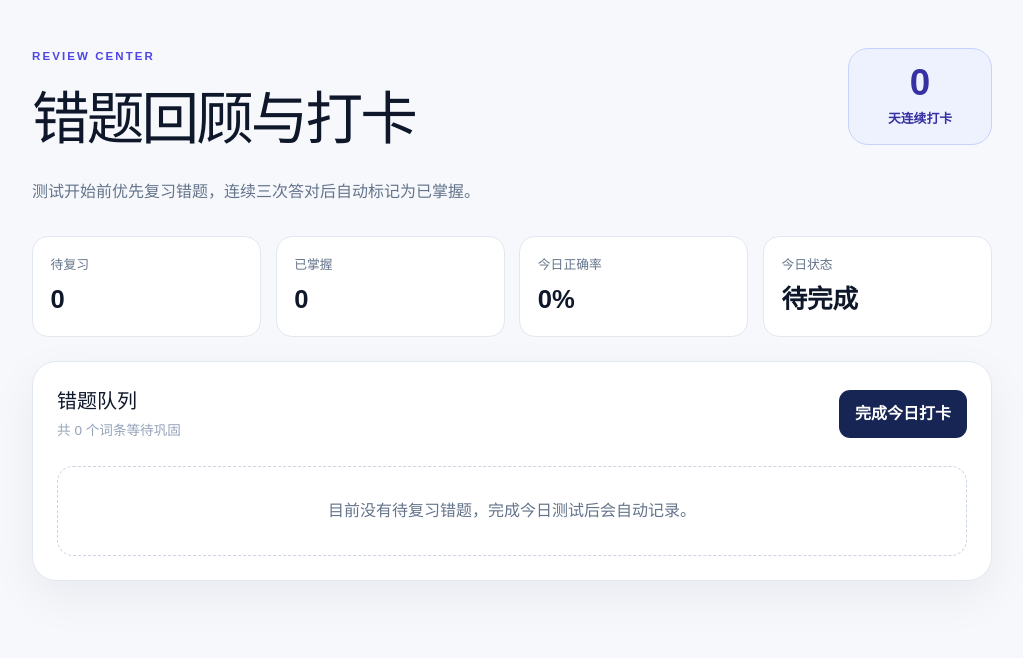
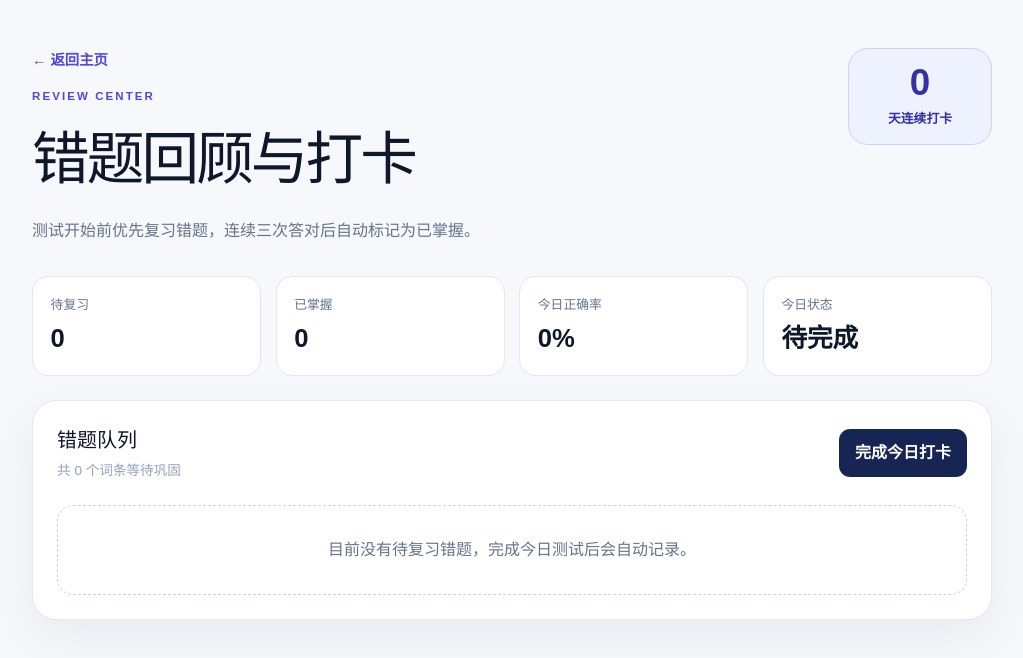
Before and after one commit to RonaldLu30/VOCA, a Next.js app: page /review in a window 1280 px wide. Shown: the top 658 px of the page, without its empty margins (128-1151 px from the left). Built offline with nearby package versions, Linux system fonts and the light colour scheme.

Commit message:
fix: add home link to review page

```diff
--- a/src/app/globals.css
+++ b/src/app/globals.css
@@ -68,6 +68,7 @@ body {
 .review-header { display: flex; justify-content: space-between; gap: 2rem; align-items: flex-start; margin-bottom: 2rem; }
 .review-eyebrow { margin: 0 0 .7rem; color: #4f46e5; font-size: .72rem; font-weight: 800; letter-spacing: .18em; }
 .review-header h1 { margin: 0; font-size: clamp(2rem, 5vw, 3.6rem); letter-spacing: -.05em; }
+.review-home-link { display: inline-block; margin-bottom: 1rem; color: #4f46e5; font-size: .9rem; font-weight: 700; }
 .review-header p:not(.review-eyebrow) { max-width: 36rem; margin: 1rem 0 0; color: #64748b; line-height: 1.6; }
 .review-streak { min-width: 9rem; padding: 1rem 1.25rem; border: 1px solid #c7d2fe; border-radius: 1.25rem; color: #3730a3; background: #eef2ff; text-align: center; }
 .review-streak strong, .review-streak span { display: block; }
--- a/src/components/review/review-panel.tsx
+++ b/src/components/review/review-panel.tsx
@@ -1,6 +1,7 @@
 "use client";
 
 import { useMemo, useState } from "react";
+import Link from "next/link";
 import type { StudyRecord } from "@/lib/domain";
 import { calculateStreak, getReviewQueue, summarizeReviews } from "@/lib/review";
 import { loadCompletedDates, loadStudyRecords, markDateCompleted } from "@/lib/study-storage";
@@ -27,6 +28,7 @@ export function ReviewPanel() {
     <section className="review-shell">
       <header className="review-header">
         <div>
+          <Link href="/" className="review-home-link">← 返回主页</Link>
           <p className="review-eyebrow">REVIEW CENTER</p>
           <h1>错题回顾与打卡</h1>
           <p>测试开始前优先复习错题，连续三次答对后自动标记为已掌握。</p>
```
